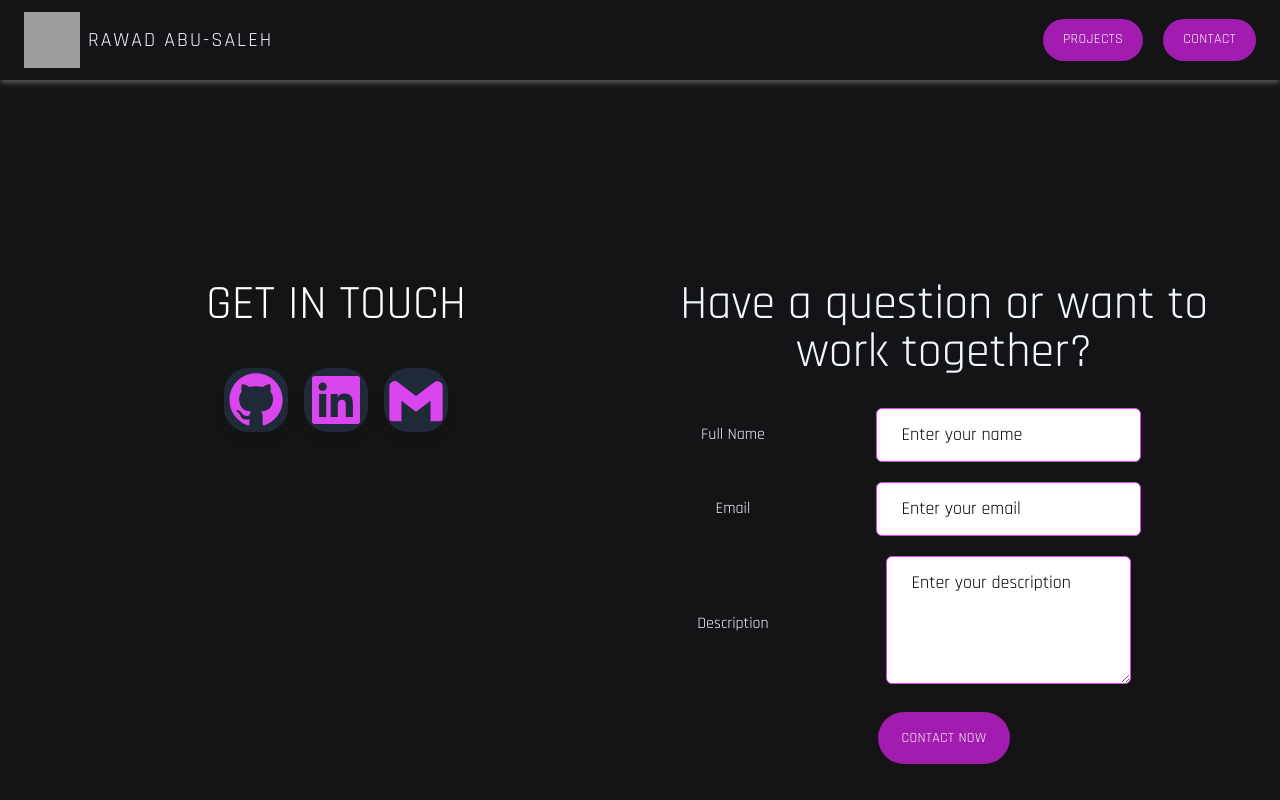
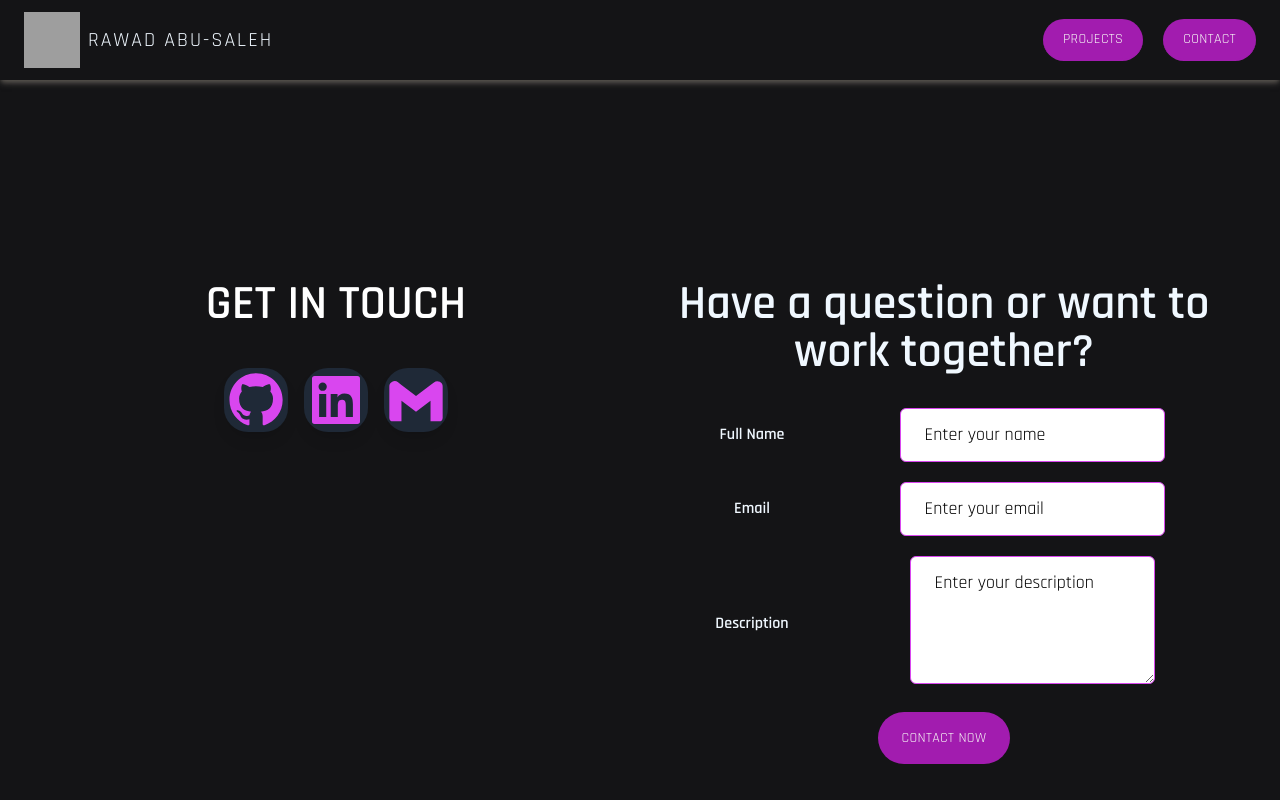
Before and after one commit to rawadabu/portfolio-rawad, a React (Vite) app: page /contact in a window 1280 px wide. Built offline with nearby package versions, Linux system fonts and the light colour scheme; grey boxes are pictures that could not be loaded.

Commit message:
Updating css contact

```diff
--- a/src/features/contact/Contact.jsx
+++ b/src/features/contact/Contact.jsx
@@ -69,7 +69,7 @@ function Contact() {
     <div className="grid grid-cols-1 sm:grid-cols-2 my-10 px-4 sm:py-32 lg:px-8 mx-auto text-center font-playpen">
       <div className="bg-center bg-no-repeat bg-cover w-full h-80 sm:h-full relative">
         <div className="flex flex-col items-center text-white p-4 sm:p-8">
-          <h1 className="text-3xl sm:text-4xl lg:text-5xl mb-4">
+          <h1 className="text-3xl sm:text-4xl lg:text-5xl mb-4 font-extrabold">
             GET IN TOUCH
           </h1>
           <div className="flex gap-4">
@@ -78,33 +78,33 @@ function Contact() {
               target="_blank"
               rel="noopener noreferrer"
             >
-              <BiLogoGithub className="icon " />
+              <BiLogoGithub className="icon text-4xl" />
             </a>
             <a
               href="https://linkedin.com/in/rawadabu"
               target="_blank"
               rel="noopener noreferrer"
             >
-              <BiLogoLinkedinSquare className="icon " />
+              <BiLogoLinkedinSquare className="icon text-4xl" />
             </a>
             <a href="mailto:rawadabusaleh0@gmail.com">
-              <BiLogoGmail className="icon" />
+              <BiLogoGmail className="icon text-4xl" />
             </a>
           </div>
         </div>
       </div>
 
       <div className="flex-col space-y-8 p-4 sm:p-8 justify-center">
-        <h1 className="mb-8 text-3xl sm:text-4xl lg:text-5xl">
+        <h1 className="mb-8 text-3xl sm:text-4xl lg:text-5xl font-extrabold">
           Have a question or want to work together?
         </h1>
         <Form onSubmit={handleSubmit(onSubmit)}>
           {/* Your form fields */}
-          <div className="mb-5 flex flex-col gap-2 sm:flex-row sm:items-center">
-            <label htmlFor="fullName" className="sm:w-40">
+          <div className="mb-5 flex flex-col gap-4 sm:flex-row sm:items-center">
+            <label htmlFor="fullName" className="sm:w-40 font-bold">
               Full Name
             </label>
-            <div className="grow w-full">
+            <div className="flex-grow">
               <input
                 {...register("fullName", {
                   required: "This field is required",
@@ -118,11 +118,11 @@ function Contact() {
             </div>
           </div>
 
-          <div className="mb-5 flex flex-col gap-2 sm:flex-row sm:items-center">
-            <label htmlFor="email" className="sm:w-40">
+          <div className="mb-5 flex flex-col gap-4 sm:flex-row sm:items-center">
+            <label htmlFor="email" className="sm:w-40 font-bold">
               Email
             </label>
-            <div className="grow w-full">
+            <div className="flex-grow">
               <input
                 {...register("email", {
                   required: "This field is required",
@@ -138,18 +138,18 @@ function Contact() {
                 required
               />
               {errors?.email && (
-                <p className="mt-2 rounded-sm p-2 text-md font-bold text-red-700">
+                <p className="mt-2 rounded-sm p-2 text-lg font-bold text-red-700">
                   {errors.email.message}
                 </p>
               )}
             </div>
           </div>
 
-          <div className="mb-5 flex flex-col gap-2 sm:flex-row sm:items-center">
-            <label htmlFor="description" className="sm:w-40">
+          <div className="mb-5 flex flex-col gap-4 sm:flex-row sm:items-center">
+            <label htmlFor="description" className="sm:w-40 font-bold">
               Description
             </label>
-            <div className="grow w-full">
+            <div className="flex-grow">
               <textarea
                 {...register("description", {
                   required: "This field is required",
@@ -161,6 +161,7 @@ function Contact() {
               />
             </div>
           </div>
+
           <input type="hidden" name="contact" />
           <Button type="primary" disabled={isSubmitting}>
             {isSubmitting ? "Submitting ..." : "Contact now"}
@@ -181,7 +182,9 @@ function Contact() {
         </Form>
       </div>
       {location.pathname === "/contact" && (
-        <LinkButton to="-1">&larr; Go back</LinkButton>
+        <LinkButton to="-1" className="absolute bottom-4 left-4 text-xl">
+          &larr; Go back
+        </LinkButton>
       )}
     </div>
   );
--- a/src/index.css
+++ b/src/index.css
@@ -3,17 +3,17 @@
 @tailwind utilities;
 
 @layer components {
+  .icon {
+    @apply relative flex items-center justify-center h-16 w-16 mt-6 mb-4 mx-auto shadow-lg bg-gray-800 text-fuchsia-500 hover:bg-fuchsia-400 hover:text-white rounded-3xl hover:rounded-xl transition-all duration-300 ease-linear cursor-pointer;
+  }
+
   .input {
     @apply rounded-md border border-fuchsia-500 px-4 py-2 text-lg transition-all duration-300 placeholder:text-black text-black focus:ring focus:ring-fuchsia-500 md:px-6 md:py-3;
-  }
-  .icon {
-    @apply relative flex items-center justify-center h-16 w-16 mt-6 mb-4 mx-auto shadow-lg bg-gray-800 text-fuchsia-500 hover:bg-fuchsia-400 hover:text-white rounded-3xl hover:rounded-xl transition-all duration-300 ease-linear cursor-pointer;
   }
 
   .description {
     @apply h-32; /* Adjust the height as needed */
   }
-
   .custom-spin {
     animation: spin 4s linear infinite;
   }
```
